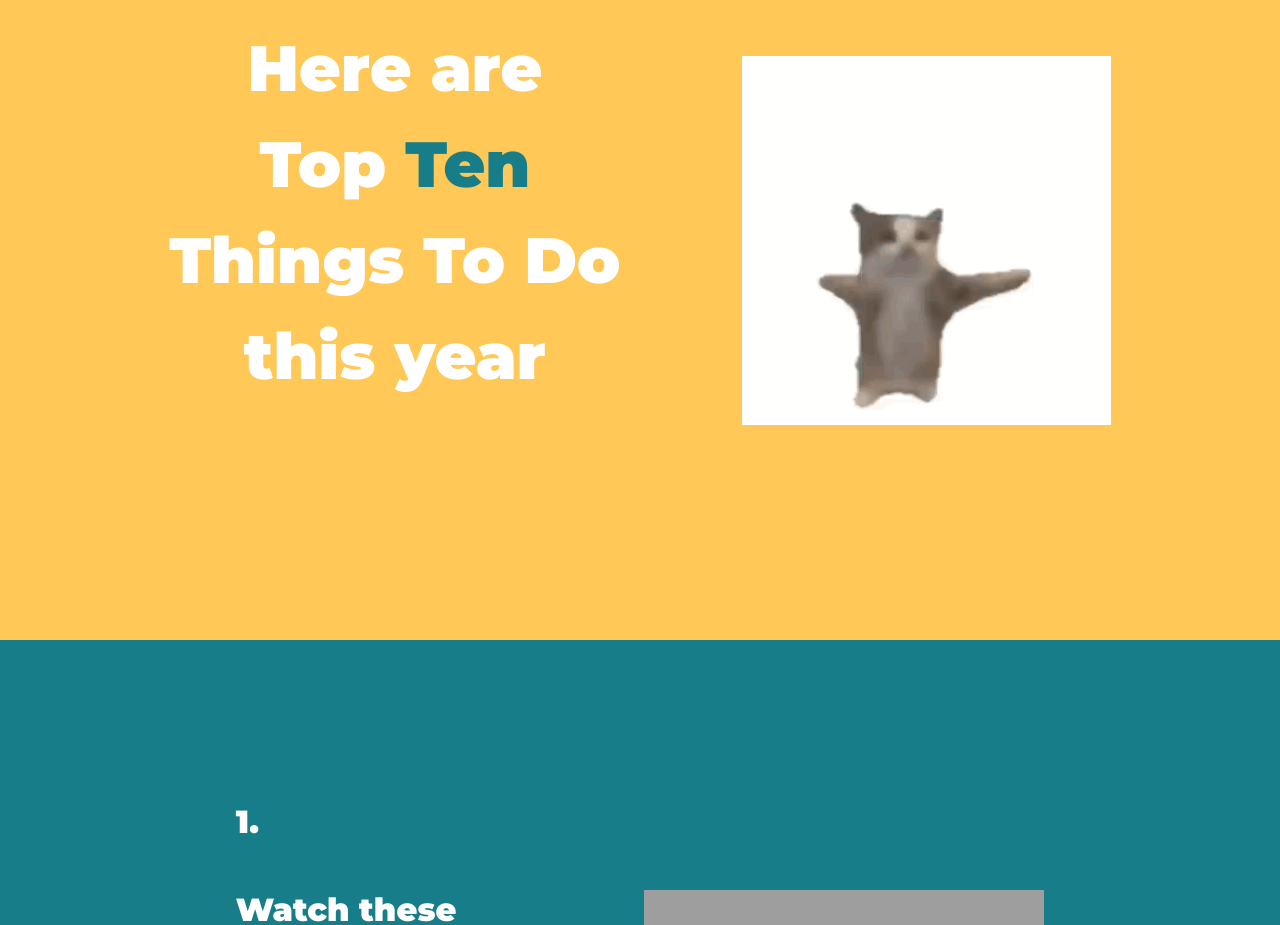
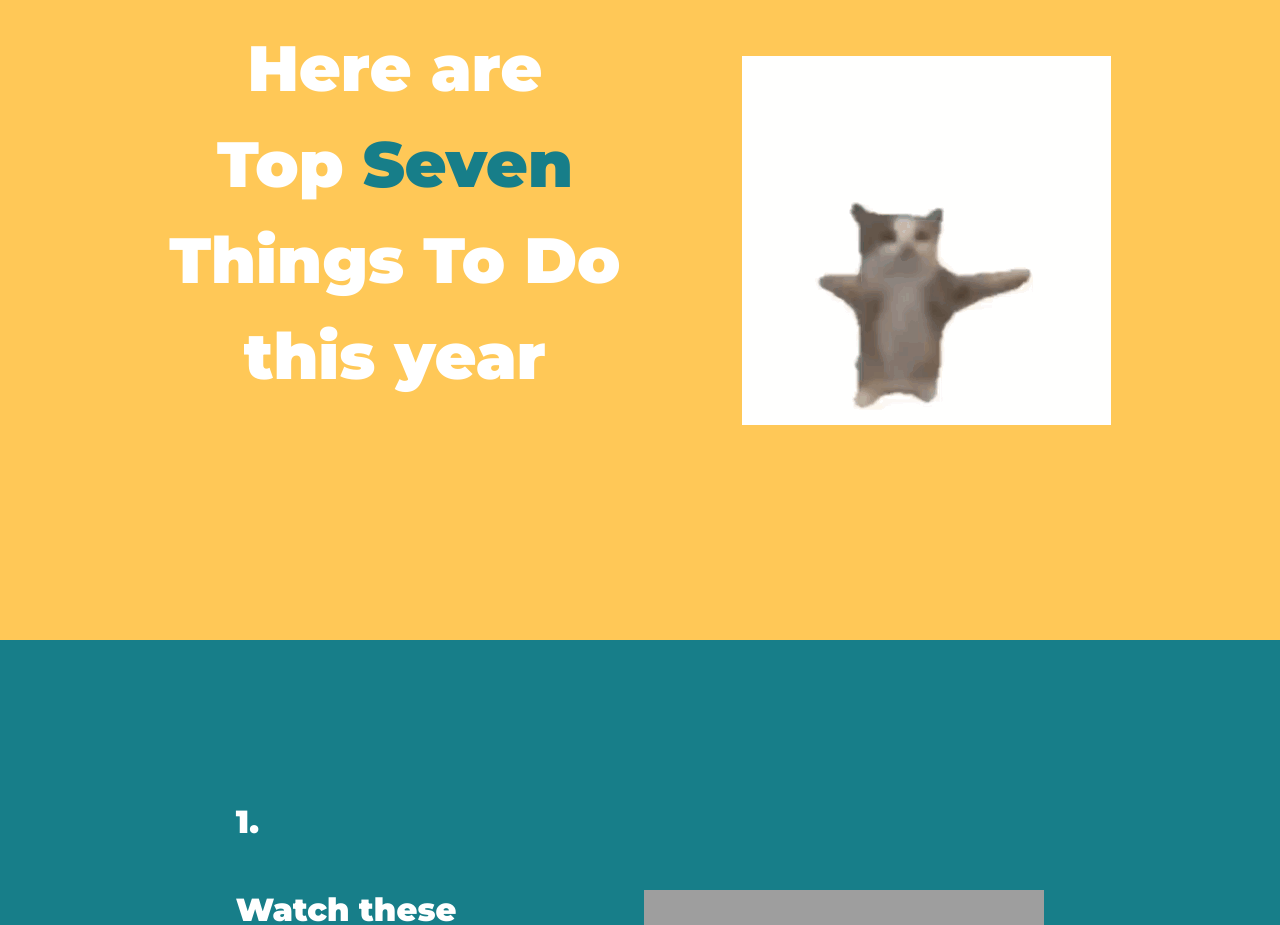
Before and after one commit to Kucciii/2024, a plain HTML site: page index.html in a window 1280 px wide. Shown: the part 960-1885 px from the top of the page. Drawn offline with nearby package versions, Linux system fonts and the light colour scheme; grey boxes are pictures that could not be loaded.

Commit message:
Update index.html

```diff
--- a/index.html
+++ b/index.html
@@ -41,7 +41,7 @@
     <section class="w-[100vw] min-h-[100vh] text-white bg-[#FFC857] text-[4rem] text-center flex items-center justify-evenly flex-wrap">
         <div>
             <h1 >Here are</h1>
-            <h1 >Top <span class="text-[#177E89]">Ten</span>
+            <h1 >Top <span class="text-[#177E89]">Seven</span>
             <h1 >Things To Do</h1>
             <h1 >this year</h1>
         </div>
```
